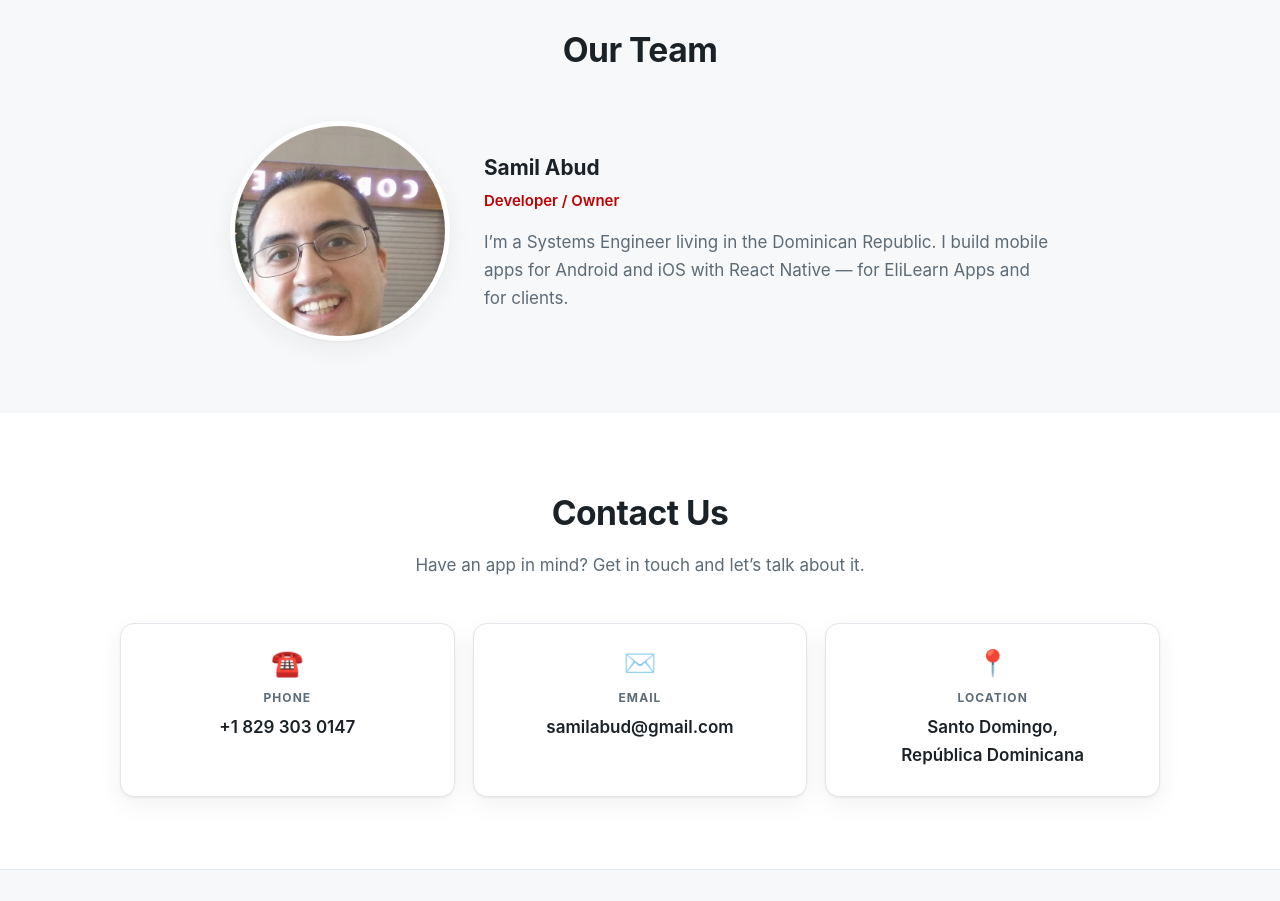
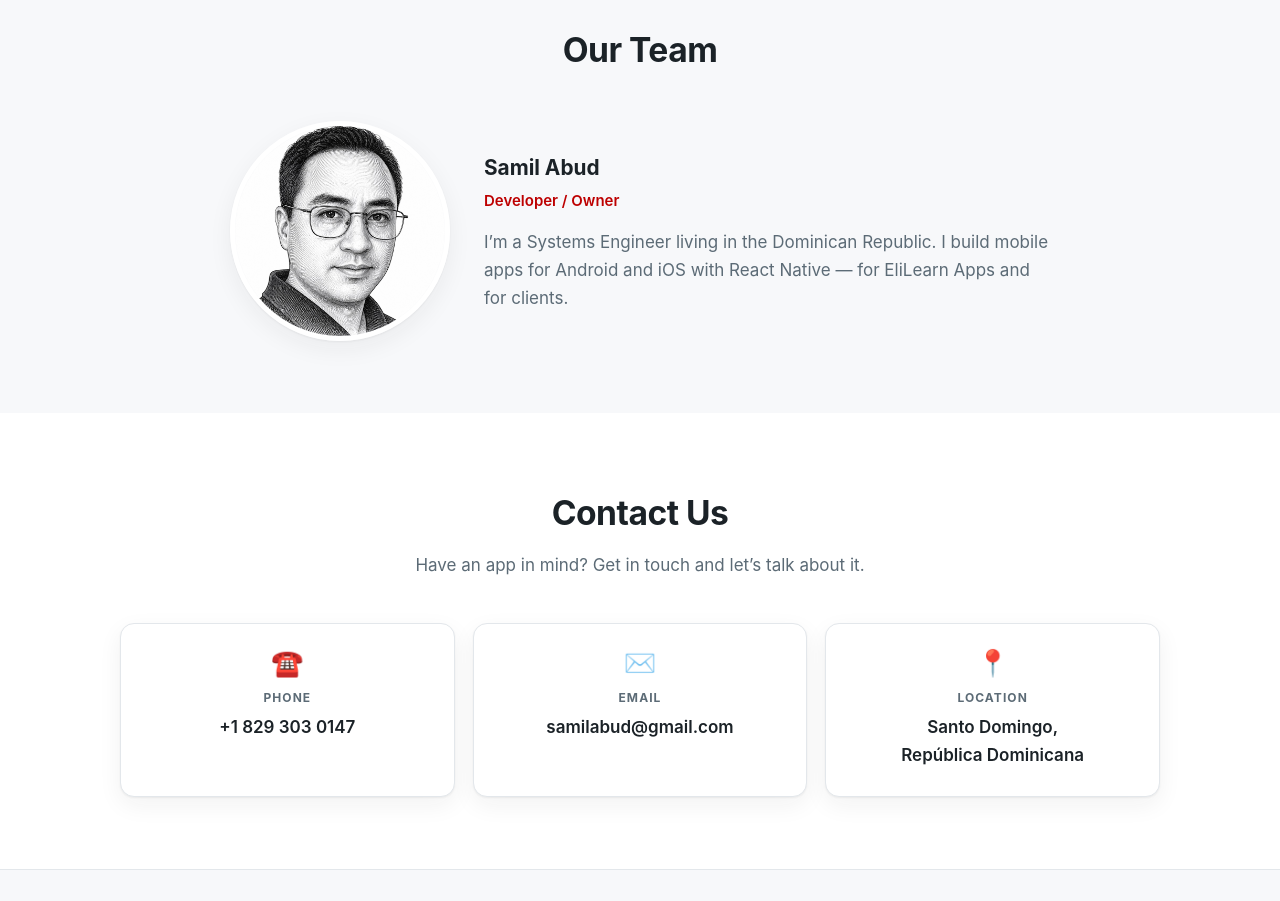
Before and after one commit to samilabud/elilearnapps.com, a plain HTML site: page index.html in a window 1280 px wide. Shown: the part 1700-2601 px from the top of the page. Drawn offline with Linux system fonts and the light colour scheme.

Commit message:
Replace team photo with engraved portrait
Co-Authored-By: Claude Opus 5.5 <noreply@anthropic.com>

```diff
--- a/index.html
+++ b/index.html
@@ -105,7 +105,7 @@
     <div class="wrap">
       <div class="section-head"><h2>Our Team</h2></div>
       <div class="team">
-        <img src="/assets/IMG_20220101_163831.jpg" alt="Samil Abud" width="1078" height="2403" loading="lazy">
+        <img src="/assets/team-samil-abud.jpg" alt="Samil Abud" width="800" height="800" loading="lazy">
         <div>
           <h3>Samil Abud</h3>
           <p class="role">Developer / Owner</p>
```
Also changed, not shown: assets/IMG_20220101_163831.jpg (deleted), assets/team-samil-abud.jpg (added).
